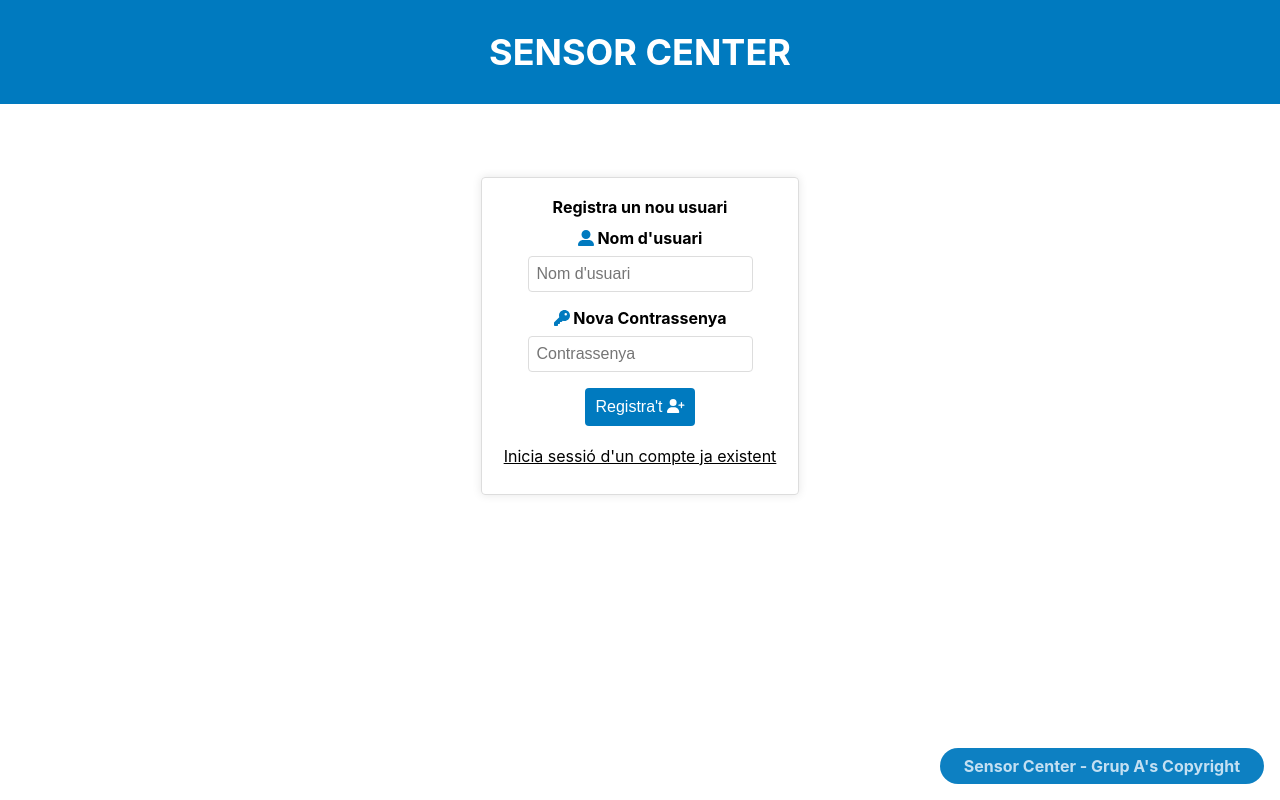
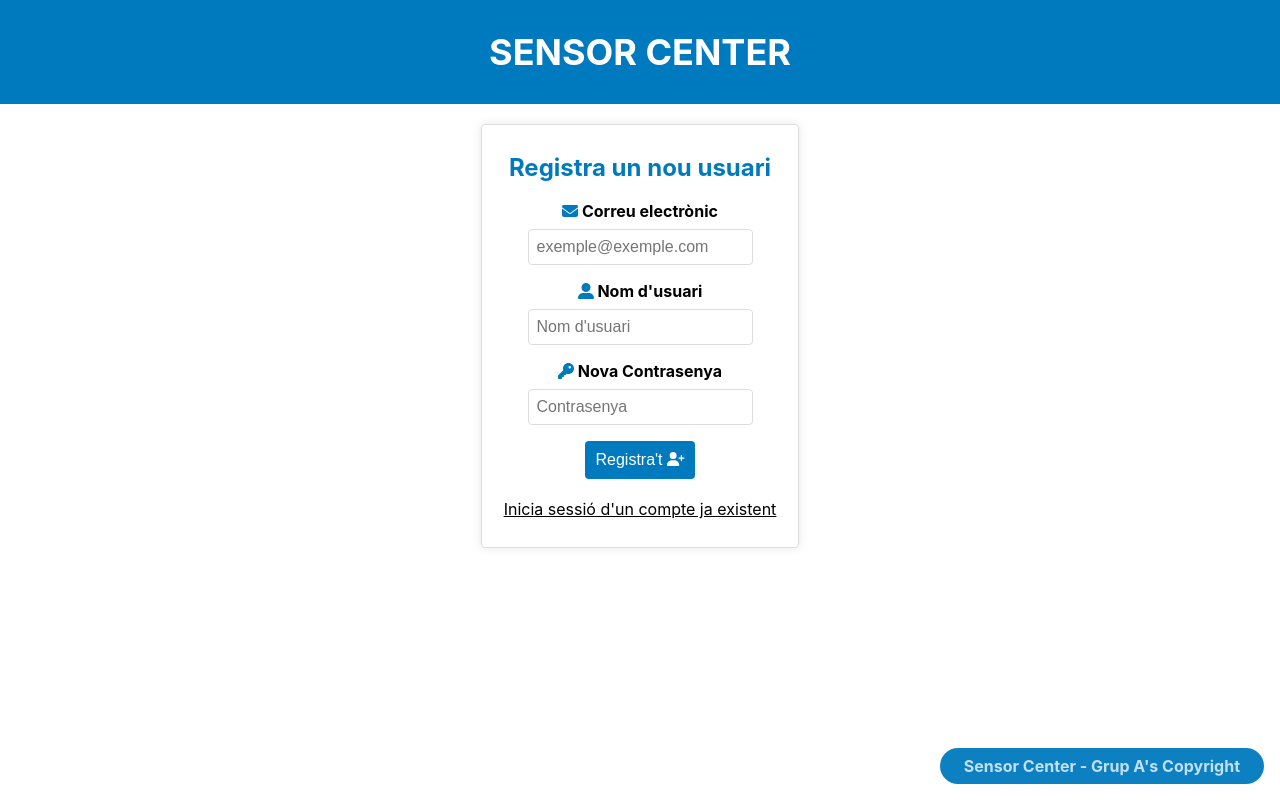
Before and after one commit to xavi075/is-grupA, a React (Create React App) app in the folder web-board/: page / in a window 1280 px wide. Both pictures are taken after a click on the element "Registra un nou compte". Built offline with nearby package versions, Linux system fonts and the light colour scheme.

Commit message:
Register implementation

```diff
--- a/web-board/src/pages/login/components/Login.tsx
+++ b/web-board/src/pages/login/components/Login.tsx
@@ -2,23 +2,27 @@ import { useState, useEffect } from 'react';
 import { Form, Button } from 'react-bootstrap';
 import { useUser } from '../../../context/UserContext';
 import { FontAwesomeIcon } from '@fortawesome/react-fontawesome'
-import { loginRequest } from '../../../utils/api';
+import { loginRequest, registerRequest } from '../../../utils/api';
 import { ILogged } from '../../../utils/interfaces';
 import './Login.css';
 
 
 const Login =  () => {
   const { setUserNameId, setLoggedIn } = useUser();
-  const [username, setUsername] = useState('');
+  const [mail, setMail] = useState('');
   const [password, setPassword] = useState('');
   const [loginInfo, setLoginInfo] = useState<ILogged>();
   const [IncorrectLogin, setIncorrectLogin] = useState(false);
+
+  const [RegisterEmail, setRegisterEmail] = useState('');
+  const [RegisterName, setRegisterName] = useState('');
+  const [RegisterPassword, setRegisterPassword] = useState('');
 
 
   const handleLogin = (e: React.FormEvent<HTMLFormElement>) => {
     e.preventDefault();
 
-    loginRequest(username, password)
+    loginRequest(mail, password)
         .then((response) => {
           setLoginInfo(response);
           if (response?.success){
@@ -33,12 +37,39 @@ const Login =  () => {
           }
         })
         .catch((error) => {
-          console.error('Error login): ', error);
+          console.error('Error login: ', error);
         });
   };
 
   const handleRegister = (e: React.FormEvent<HTMLFormElement>) => {
-    e.preventDefault(); //Nomes si no cal tornar a pagina login
+    e.preventDefault();
+    console.log('Previ a registre: ', RegisterEmail, RegisterName, RegisterPassword)
+    registerRequest(RegisterEmail, RegisterName, RegisterPassword)
+        .then((response) => {
+          console.log(response)
+          if (response?.success){
+            // if (response.credencialsTrobades && response.idUsuari != null){
+            //   window.sessionStorage.setItem('username', response.idUsuari.toString())
+            //   setUserNameId(response.idUsuari.toString());
+            //   setLoggedIn(!!response.idUsuari);
+            //   setIncorrectLogin(false);
+            // } else {
+            //   setIncorrectLogin(true)
+            // }
+            if (response.idUsuariInsertat != null){
+              console.log(response.idUsuariInsertat)
+              window.sessionStorage.setItem('username', response.idUsuariInsertat.toString())
+              setUserNameId(response.idUsuariInsertat.toString());
+              setLoggedIn(!!response.idUsuariInsertat);
+              setIncorrectLogin(false);
+            }
+
+          }
+        })
+        .catch((error) => {
+          console.error('Error Register: ', error);
+        });
+
     // TO-DO: agafar usuari i password i enviar peticio POST register
     // TO-DO: rebre resposta peticio
     // TO-DO: login?
@@ -54,8 +85,8 @@ const Login =  () => {
             <h2>Inicia sessió</h2>
             {IncorrectLogin && <span className='incorrect-message'>Correu electrònic o contrassenya incorrectes. Torna a provar</span>}
             <Form.Group controlId="formBasicUsername">
-              <Form.Label className="custom-label"><FontAwesomeIcon icon="user-large" style={{ color: "#007ABF" }} /> Nom d'usuari </Form.Label>
-              <Form.Control className="custom-input" type="text" placeholder="Nom d'usuari" value={username} onChange={(e) => setUsername(e.target.value)} />
+              <Form.Label className="custom-label"><FontAwesomeIcon icon="envelope" style={{ color: "#007ABF" }} /> Correu electrònic </Form.Label>
+              <Form.Control className="custom-input" type="email" placeholder="exemple@exemple.com" value={mail} onChange={(e) => setMail(e.target.value)} />
             </Form.Group>
 
             <Form.Group controlId="formBasicPassword">
@@ -73,15 +104,20 @@ const Login =  () => {
       {!expanded &&(
         <div className="form-container login-container">
             <Form className="custom-form" onSubmit={handleRegister}>
-            <h1>Registra un nou usuari</h1>
+            <h2>Registra un nou usuari</h2>
+            <Form.Group controlId="formBasicEmail">
+              <Form.Label className="custom-label"> <FontAwesomeIcon icon="envelope" style={{ color: "#007ABF" }} /> Correu electrònic </Form.Label>
+              <Form.Control className="custom-input" type="email" placeholder="exemple@exemple.com" value={RegisterEmail} onChange={(e) => setRegisterEmail(e.target.value)}/>
+            </Form.Group>
+
             <Form.Group controlId="formBasicUsername">
               <Form.Label className="custom-label"> <FontAwesomeIcon icon="user-large" style={{ color: "#007ABF" }} /> Nom d'usuari </Form.Label>
-              <Form.Control className="custom-input" type="text" placeholder="Nom d'usuari" />
+              <Form.Control className="custom-input" type="text" placeholder="Nom d'usuari" value={RegisterName} onChange={(e) => setRegisterName(e.target.value)}/>
             </Form.Group>
 
             <Form.Group controlId="formBasicPassword">
-              <Form.Label className="custom-label"><FontAwesomeIcon icon="key" style={{ color: "#007ABF" }} /> Nova Contrassenya </Form.Label>
-              <Form.Control className="custom-input" type="password" placeholder="Contrassenya" />
+              <Form.Label className="custom-label"><FontAwesomeIcon icon="key" style={{ color: "#007ABF" }} /> Nova Contrasenya </Form.Label>
+              <Form.Control className="custom-input" type="password" placeholder="Contrasenya" value={RegisterPassword} onChange={(e) => setRegisterPassword(e.target.value)}/>
             </Form.Group>
 
             <Button className="form-button" variant="primary" type="submit">
--- a/web-board/src/utils/api.ts
+++ b/web-board/src/utils/api.ts
@@ -1,4 +1,4 @@
-import { ILogged, ILastInfo, IUserDevices } from "./interfaces";
+import { ILogged, ILastInfo, IUserDevices, IRegister } from "./interfaces";
 
 const ENDPOINT = 'http://192.168.1.21:5000';
 
@@ -20,6 +20,23 @@ export function loginRequest(emailUsuari:string, contrasenya: string): Promise<I
       return res
   })
 }
+
+export function registerRequest(email:string, nomUsuari: string, contrasenya: string): Promise<IRegister> {
+  return fetch(`${ENDPOINT}/inserirUsuari`, {
+      method: 'POST',
+      headers: {
+          "Content-type": "application/json"
+      },
+      body: JSON.stringify({email, nomUsuari, contrasenya})
+  }).then(res => {
+      if (!res.ok) throw new Error('Response is not OK')
+      return res.json()
+  }).then( res => {
+      return res
+  })
+}
+
+
 
 export function changePwdRequest(usernameId:string, oldPassword:string, newPassword: string): Promise<ILogged> {
   //TO-DO: Assegurar destí de la request al servidor
--- a/web-board/src/utils/interfaces.ts
+++ b/web-board/src/utils/interfaces.ts
@@ -2,6 +2,11 @@ export interface ILogged {
   credencialsTrobades: boolean
   idUsuari: number | null
   success: boolean
+}
+
+export interface IRegister {
+  success: boolean
+  idUsuariInsertat: number | null
 }
 
 export interface IChangedPwd {
```
